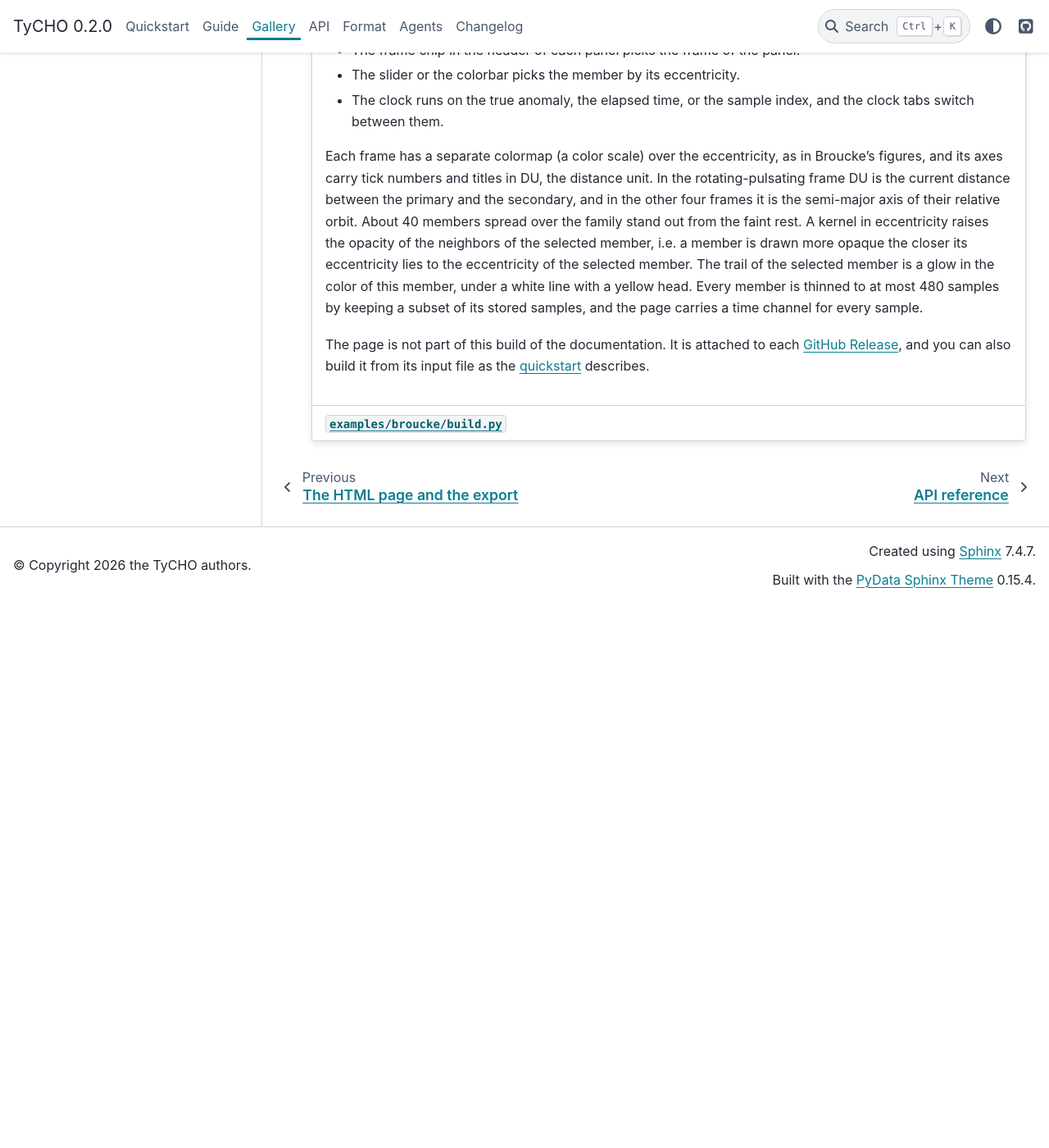
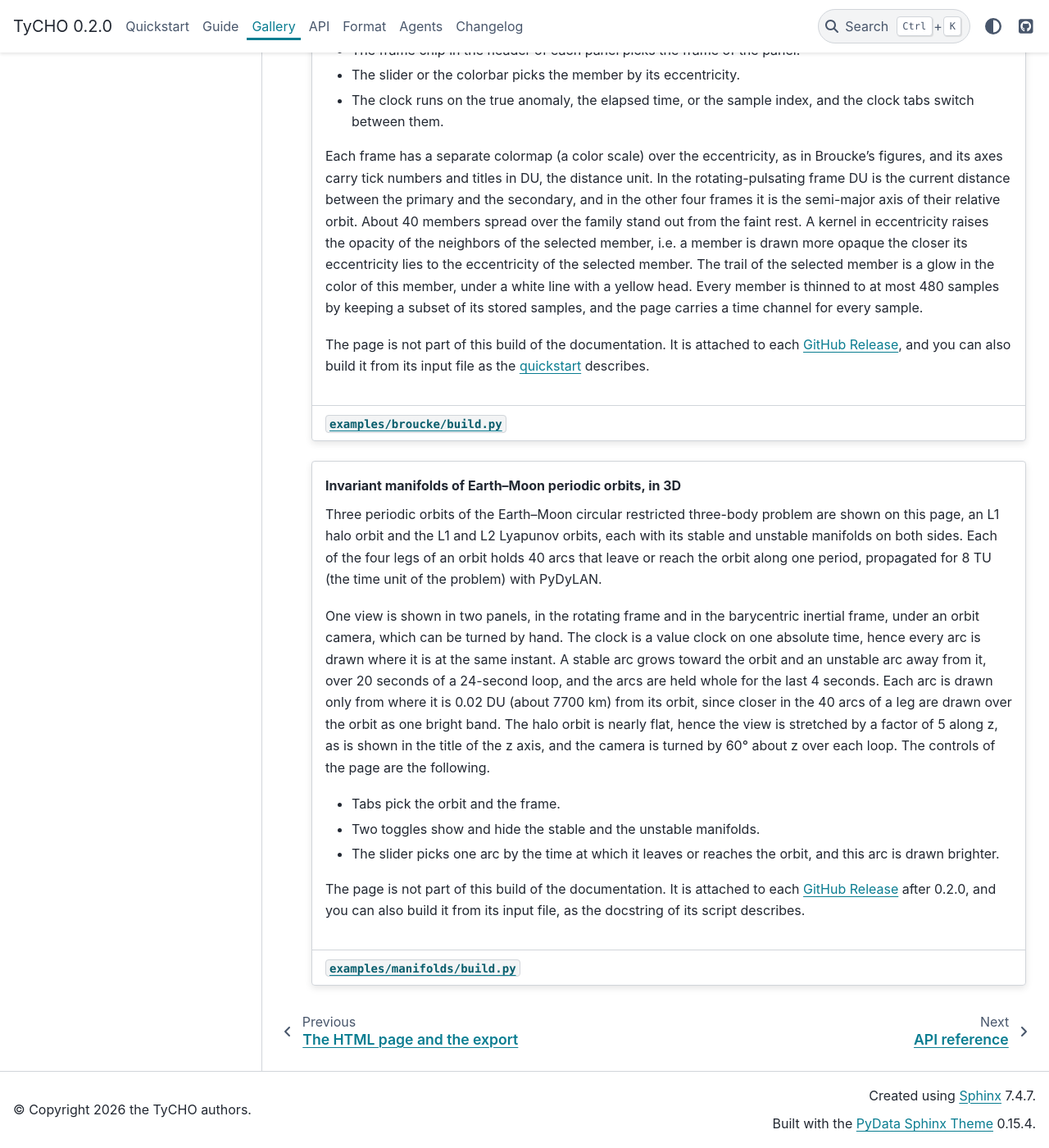
Before and after one commit to beeson-group/tycho, a Sphinx documentation site: the page built from docs/gallery.md, in a window 1280 px wide and 1400 px high, scrolled down 820 px. Shown: the whole window at 82% size. Built offline with Sphinx 7.4.7 and the PyData theme 0.15.4, drawn with Linux system fonts in a browser that asks for light colours; before the commit the page ends 1556 px from its top, so only the background shows below that.

Commit message:
show the manifolds page in the gallery

````diff
--- a/docs/conf.py
+++ b/docs/conf.py
@@ -84,7 +84,7 @@ for _name in ("scene.schema.json", "tycho-scene.md"):
     shutil.copyfile(ROOT / "spec" / _name, STAGED / _name)
 
 EXAMPLES = EXTRA / "examples"
-EXAMPLE_PAGES = ("broucke",)
+EXAMPLE_PAGES = ("broucke", "manifolds")
 # The example pages are attached to each GitHub Release and are not tracked in git. When Read the Docs sets the READTHEDOCS
 # environment variable, fetch_example_pages() downloads the pages and posters of the latest release from the release download
 # URLs, which work without a token or an API call. A local build stays offline unless TYCHO_DOCS_EXAMPLES=1 is set.
--- a/docs/gallery.md
+++ b/docs/gallery.md
@@ -39,4 +39,29 @@ The page is not part of this build of the documentation. It is attached to each
 +++
 [`examples/broucke/build.py`](https://github.com/beeson-group/tycho/blob/main/examples/broucke/build.py)
 :::
+
+:::{grid-item-card} Invariant manifolds of Earth–Moon periodic orbits, in 3D
+
+Three periodic orbits of the Earth–Moon circular restricted three-body problem are shown on this page, an L1 halo orbit and the L1 and L2 Lyapunov orbits, each with its stable and unstable manifolds on both sides. Each of the four legs of an orbit holds 40 arcs that leave or reach the orbit along one period, propagated for 8 TU (the time unit of the problem) with PyDyLAN.
+
+One view is shown in two panels, in the rotating frame and in the barycentric inertial frame, under an orbit camera, which can be turned by hand. The clock is a value clock on one absolute time, hence every arc is drawn where it is at the same instant. A stable arc grows toward the orbit and an unstable arc away from it, over 20 seconds of a 24-second loop, and the arcs are held whole for the last 4 seconds. Each arc is drawn only from where it is 0.02 DU (about 7700 km) from its orbit, since closer in the 40 arcs of a leg are drawn over the orbit as one bright band. The halo orbit is nearly flat, hence the view is stretched by a factor of 5 along z, as is shown in the title of the z axis, and the camera is turned by 60° about z over each loop. The controls of the page are the following.
+
+- Tabs pick the orbit and the frame.
+- Two toggles show and hide the stable and the unstable manifolds.
+- The slider picks one arc by the time at which it leaves or reaches the orbit, and this arc is drawn brighter.
+
+```{only} manifolds_page and manifolds_poster
+<a href="examples/manifolds.html"><img class="tycho-poster" src="examples/manifolds.png" alt="A still of the manifolds page"></a>
+```
+
+```{only} manifolds_page
+[Open the manifolds page](site:examples/manifolds.html). The interactive page has a size of {{ manifolds_size }}, about {{ manifolds_transfer }} to download in compressed form, and it opens separately.
+```
+
+```{only} not manifolds_page
+The page is not part of this build of the documentation. It is attached to each [GitHub Release](https://github.com/beeson-group/tycho/releases) after 0.2.0, and you can also build it from its input file, as the docstring of its script describes.
+```
++++
+[`examples/manifolds/build.py`](https://github.com/beeson-group/tycho/blob/main/examples/manifolds/build.py)
+:::
 ::::
````
